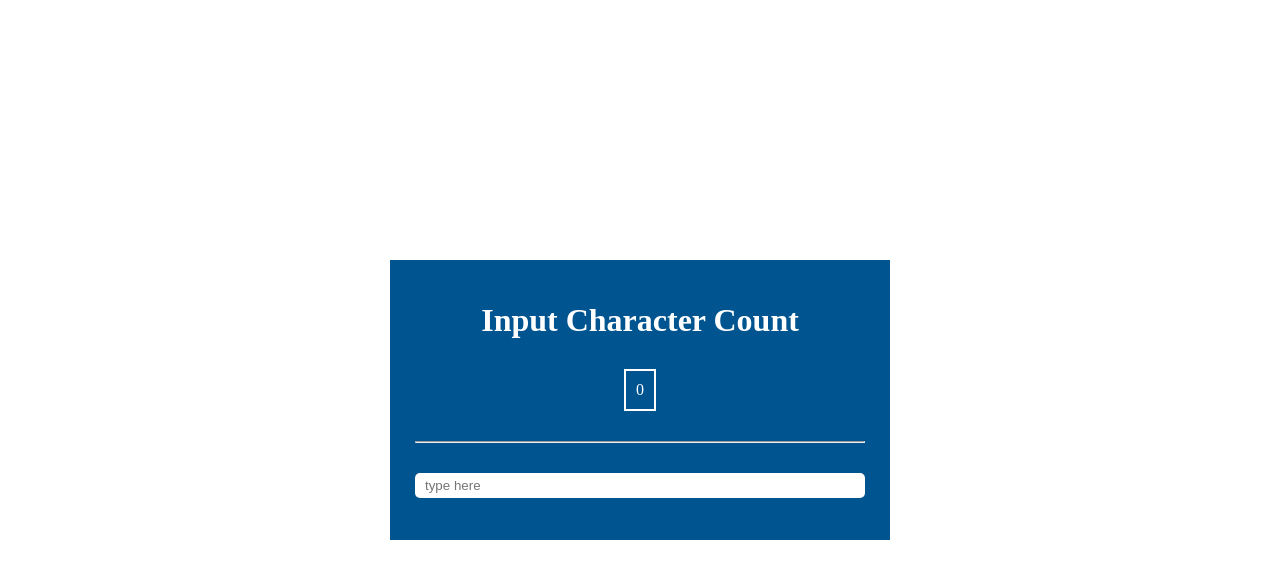
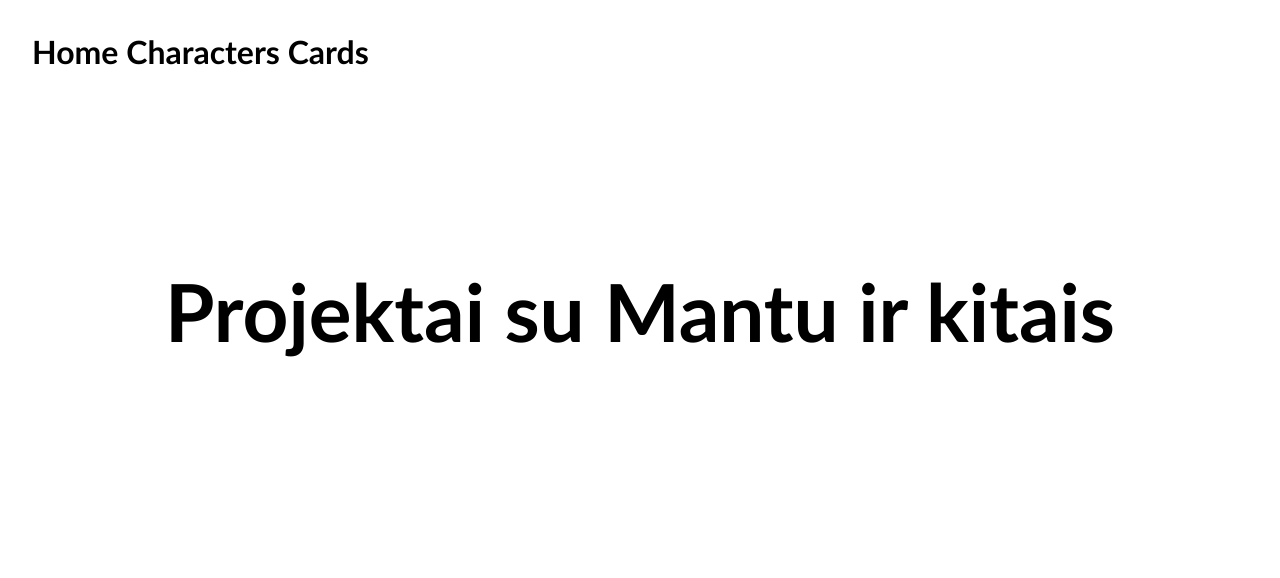
Before and after one commit to RasaZuk/practice-with-mentor, a website: page index.html in a window 1280 px wide. Drawn offline with Linux system fonts and the light colour scheme.

Commit message:
projects correction

```diff
--- /dev/null
+++ b/cards/style.css
@@ -0,0 +1,98 @@
+@font-face {
+    font-family: 'Nice font';
+    src: url(./MetalMania.ttf);
+}
+
+body,
+body * {
+    margin: 0;
+    padding: 0;
+    vertical-align: top;
+    box-sizing: border-box;
+}
+
+html {
+    scroll-behavior: smooth;
+}
+
+.main-header {
+    display: flex;
+    flex-direction: row;
+    gap: 2rem;
+    font-size: 2rem;
+    padding: 2rem;
+    color: red;
+    font-weight: 900;
+    background-color: #333;
+}
+
+.main-header nav a {
+    color: white;
+    text-decoration: none;
+}
+
+.section-1 {
+    background-color: #333;
+    color: #fff;
+    min-height: 100vh;
+    padding: 3rem;
+    display: flex;
+    flex-wrap: wrap;
+    align-items: center;
+    justify-content: center;
+    gap: 3rem;
+}
+
+.card {
+    height: 30rem;
+    width: 20rem;
+    position: relative;
+    perspective: 150rem;
+}
+
+.card-side {
+
+    height: 30rem;
+    width: 20rem;
+    border-radius: 20px;
+    box-shadow: 0 0 10px #222;
+    position: absolute;
+    top: 0;
+    left: 0;
+
+    backface-visibility: hidden;
+
+    display: flex;
+    align-items: center;
+    justify-content: center;
+    font-family: 'Nice font';
+    font-size: 3.5rem;
+
+    transition: all 0.8s ease;
+}
+
+.card-front {
+    background-color: crimson;
+}
+
+.card-back {
+    background-color: black;
+    transform: rotateY(180deg);
+}
+
+.card:hover .card-front {
+    transform: rotateY(-180deg);
+
+}
+
+.card:hover .card-back {
+    transform: rotateY(0);
+}
+
+.card:last-child .card-back {
+    align-items: center;
+}
+
+.card:last-child .card-back img {
+    transform: scale(0.3);
+}
--- /dev/null
+++ b/index.css
@@ -0,0 +1,34 @@
+body,
+body * {
+    margin: 0;
+    padding: 0;
+    vertical-align: top;
+    box-sizing: border-box;
+}
+
+body {
+    font-family: 'Gill Sans', 'Gill Sans MT', Calibri, 'Trebuchet MS', sans-serif;
+}
+
+.main-header {
+    display: flex;
+    flex-direction: row;
+    gap: 2rem;
+    font-size: 2rem;
+    padding: 2rem;
+    color: black;
+    font-weight: 900;
+}
+
+.main-header nav a {
+    color:black;
+    text-decoration: none;
+}
+
+div > h1 {
+    display: flex;
+    justify-content: center;
+    padding: 10rem;
+    font-size: 5rem;
+
+}
--- a/index.html
+++ b/index.html
@@ -4,26 +4,27 @@
 <head>
     <meta charset="UTF-8">
     <meta name="viewport" content="width=device-width, initial-scale=1.0">
-    <title>characters</title>
-    <link rel="stylesheet" href="./style.css">
+    <title>Titulinis</title>
+    <link rel="stylesheet" href="./index.css">
 </head>
 
+
 <body>
-    <div class="container">
-        <h1>Input Character Count</h1>
-        <span class="count">0</span>
-        <hr>
-        <input type="text" class="characterInput" placeholder="type here">
+
+    <header class="main-header">
+        <nav>
+            <a href="./">Home</a>
+            <a href="./project_characters/">Characters</a>
+            <a href="./cards/">Cards</a>
+
+        </nav>
+    </header>
+
+    <div>
+        <h1>Projektai su Mantu ir kitais</h1>
     </div>
 
 
-
-
-
-
-
-
-    <script src="./characters.js"></script>
 </body>
 
 </html>
--- a/style.css
+++ b/project_characters/style.css
@@ -14,6 +14,18 @@ body {
     height: 100vh;
 }
 
+.main-header {
+    gap: 2rem;
+    font-size: 2rem;
+    padding: 2rem;
+    font-weight: 900;
+}
+
+.main-header nav a {
+    text-decoration: none;
+    color: blue;
+
+}
 
 .container {
     width: 500px;
```
Also changed, not shown: cards/index.html (added, +39 -0 lines), project_characters/index.html (added, +38 -0 lines), cards/MetalMania.ttf (added), cards/cat.png (added), cards/dog.png (added), project_characters/characters.js (renamed from characters.js).
